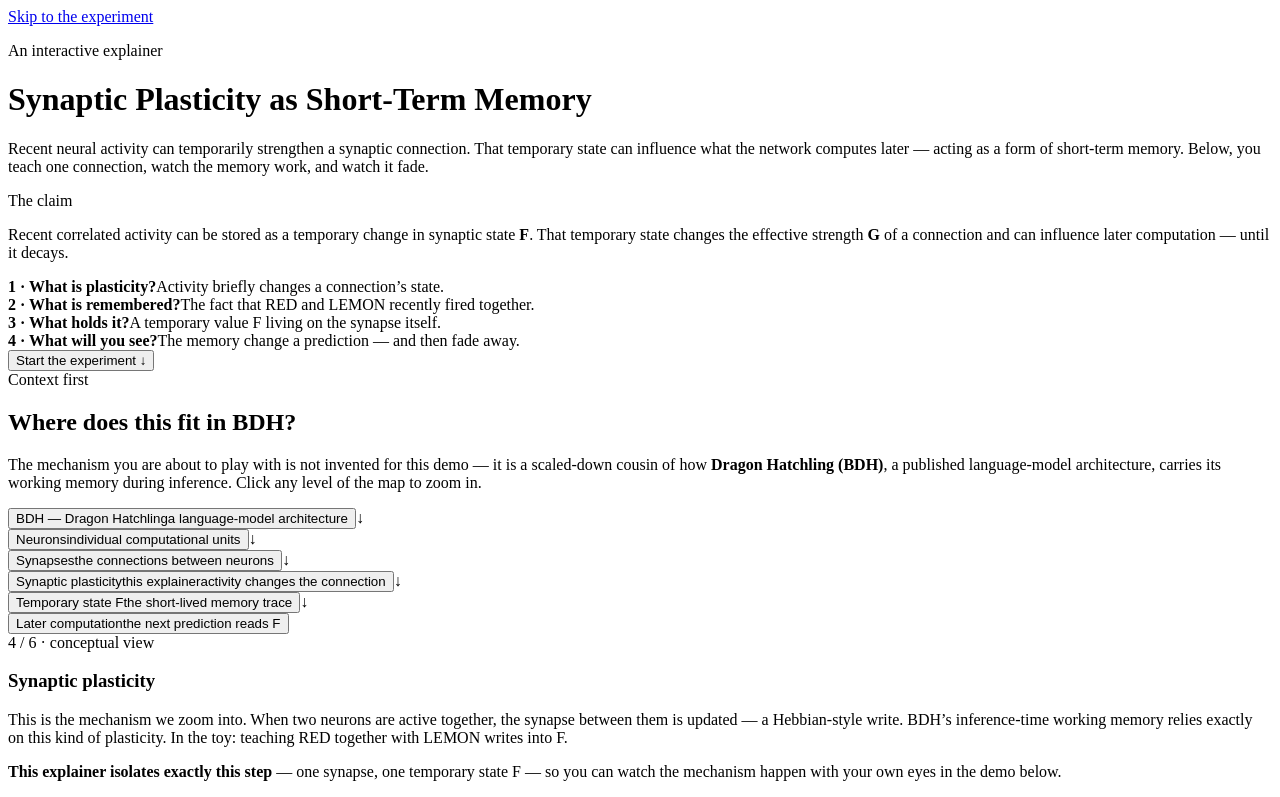
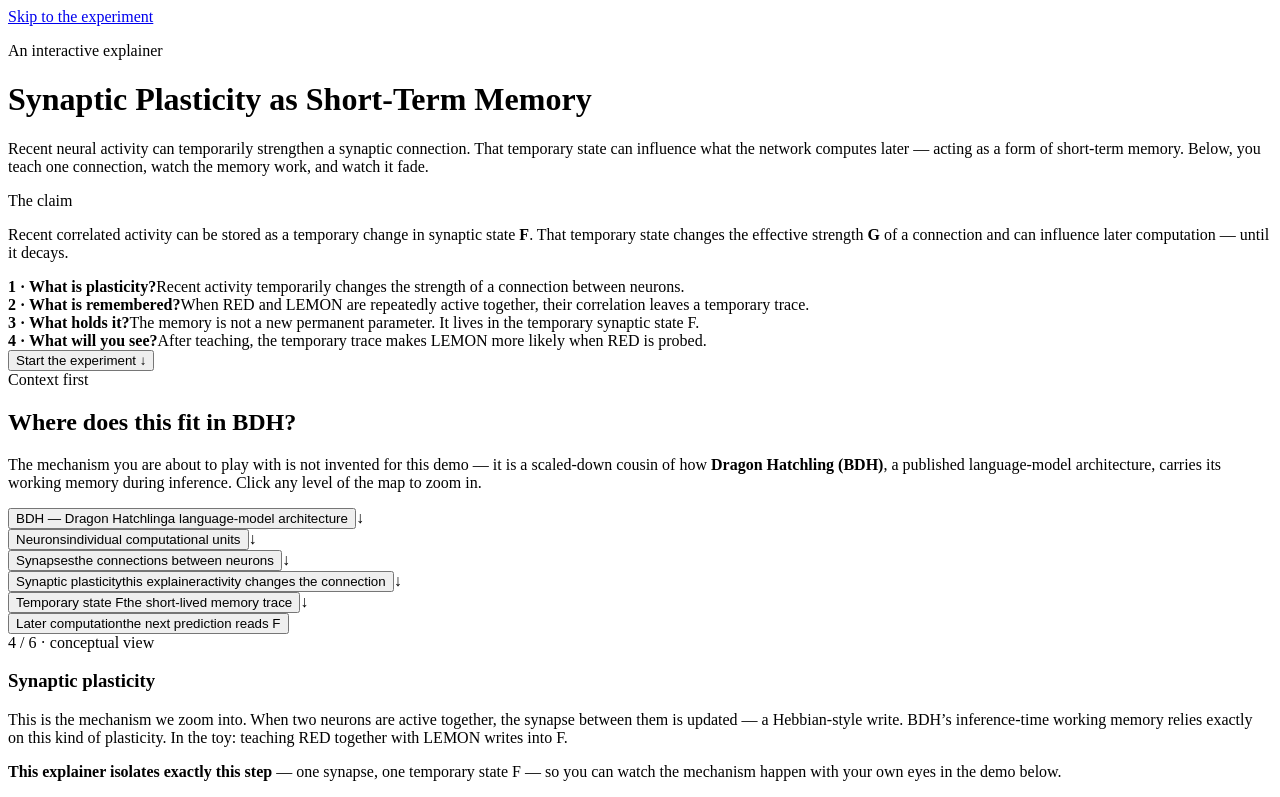
Before and after one commit to hrdkkmr/synaptic_plasticity_bdh_explainer, a React (Vite) app: page / in a window 1280 px wide. Shown: the top 797 px of the page. Built offline with nearby package versions, Linux system fonts and the light colour scheme; the HTML template or start-up script is replaced by a standard one.

Commit message:
Updated Content

```diff
--- a/src/App.tsx
+++ b/src/App.tsx
@@ -95,10 +95,10 @@ export default function App() {
             </p>
           </div>
           <div className="hero-what">
-            <div><b>1 · What is plasticity?</b><span>Activity briefly changes a connection’s state.</span></div>
-            <div><b>2 · What is remembered?</b><span>The fact that RED and LEMON recently fired together.</span></div>
-            <div><b>3 · What holds it?</b><span>A temporary value F living on the synapse itself.</span></div>
-            <div><b>4 · What will you see?</b><span>The memory change a prediction — and then fade away.</span></div>
+            <div><b>1 · What is plasticity?</b><span>Recent activity temporarily changes the strength of a connection between neurons.</span></div>
+            <div><b>2 · What is remembered?</b><span>When RED and LEMON are repeatedly active together, their correlation leaves a temporary trace.</span></div>
+            <div><b>3 · What holds it?</b><span>The memory is not a new permanent parameter. It lives in the temporary synaptic state F.</span></div>
+            <div><b>4 · What will you see?</b><span>After teaching, the temporary trace makes LEMON more likely when RED is probed.</span></div>
           </div>
           <button type="button" className="btn btn-primary hero-cta" onClick={scrollToExperiment}>
             Start the experiment ↓
```
